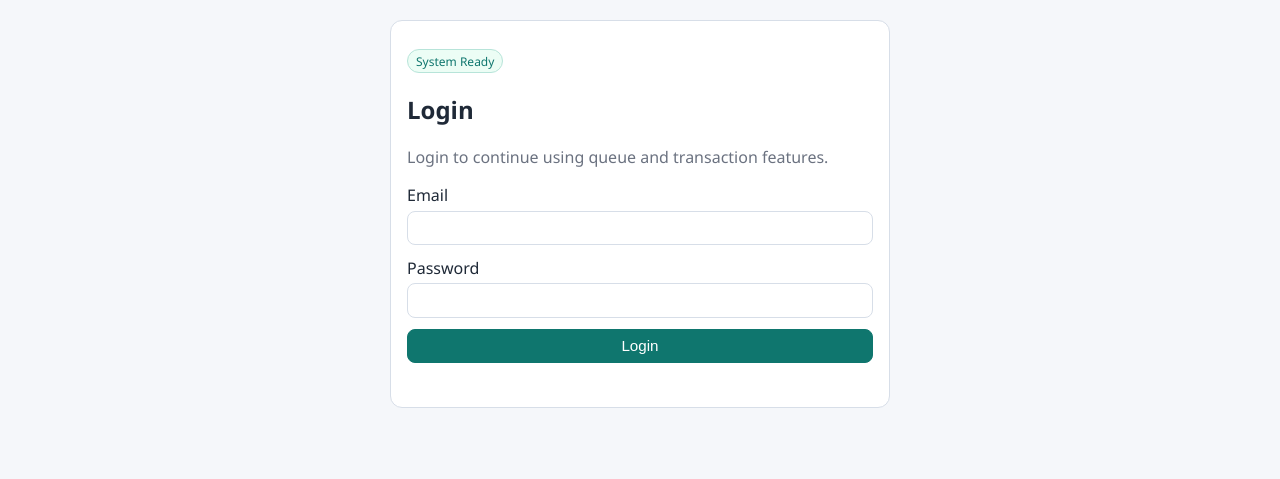
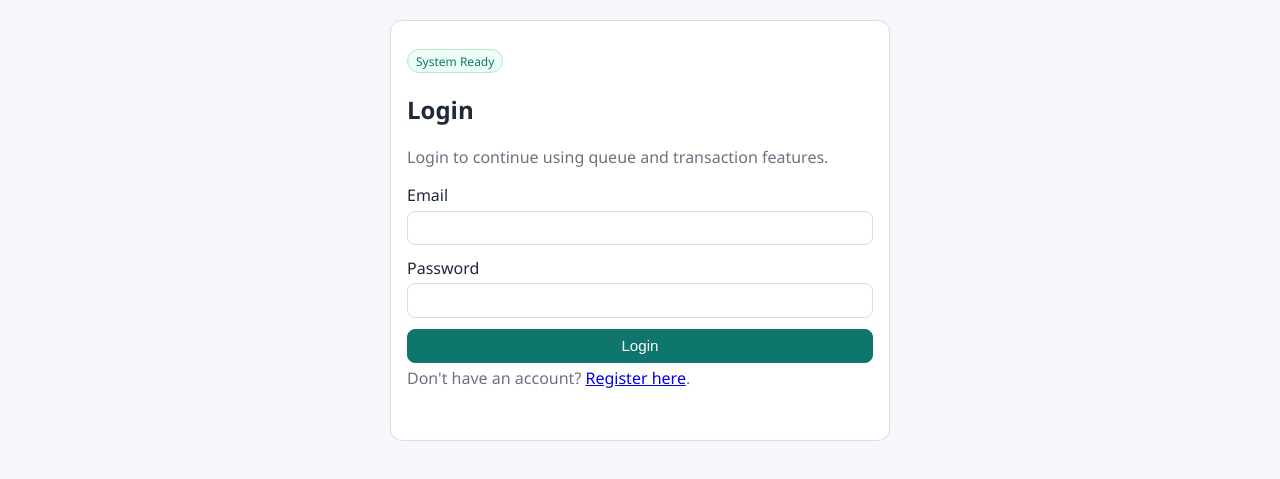
Before and after one commit to Akutttak/Projek-WE-ES, a website: page front_end/login.html in a window 1280 px wide. Shown: the part 65-544 px from the top of the page. Drawn offline with Linux system fonts and the light colour scheme.

Commit message:
nambah tombol register di login lol

```diff
--- a/front_end/login.html
+++ b/front_end/login.html
@@ -174,6 +174,9 @@
           </label>
           <button class="primary" type="submit">Login</button>
         </form>
+        <p class="muted">
+          Don't have an account? <a href="./register.html">Register here</a>.
+        </p>
 
         <div id="statusText" class="status"></div>
       </section>
--- a/package.json
+++ b/package.json
@@ -2,7 +2,7 @@
   "dependencies": {
     "axios": "^1.16.1",
     "bcryptjs": "^3.0.3",
-    "bullmq": "^5.79.2",
+    "bullmq": "^5.79.3",
     "cookie-parser": "^1.4.7",
     "dotenv": "^17.4.2",
     "express": "^5.2.1",
```
Also changed, not shown: 1 other file.
